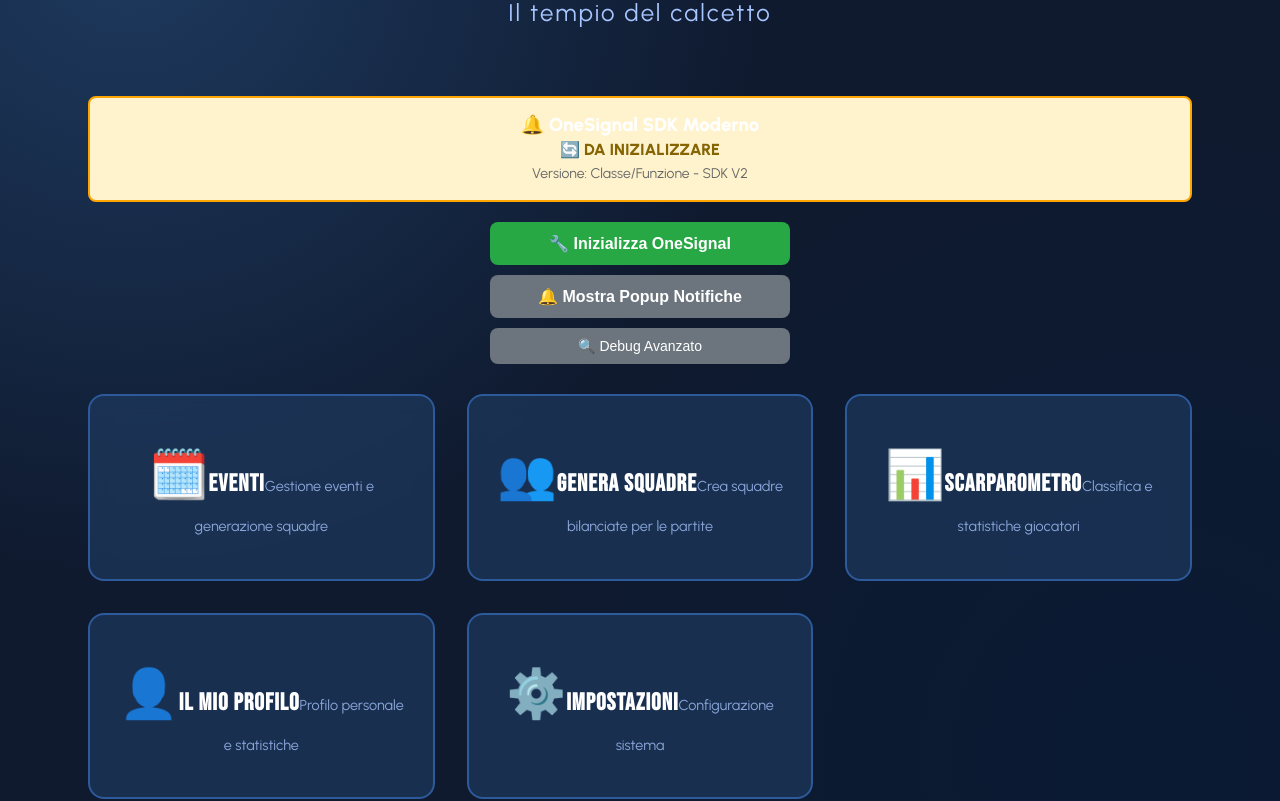
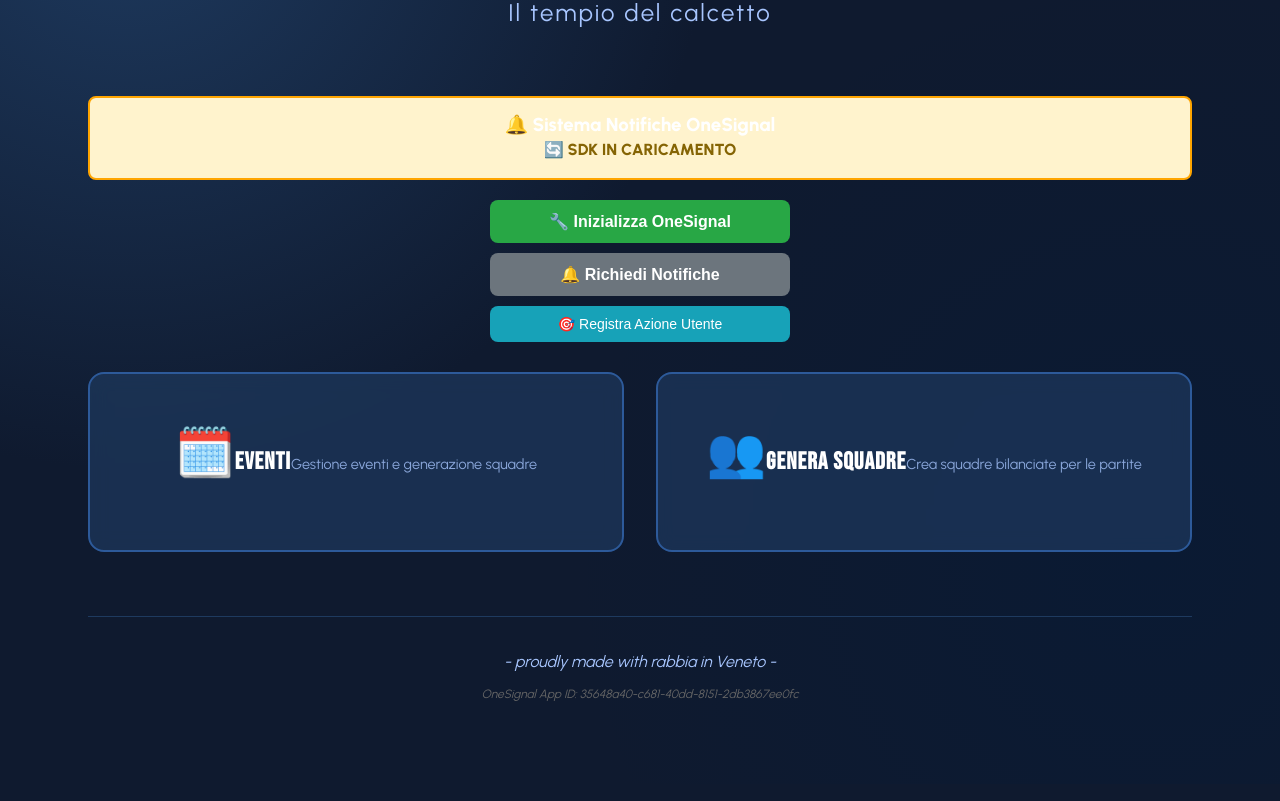
Before and after one commit to scarpariinside26/scarpari-inside-new, a React (Vite) app: page / in a window 1280 px wide. Shown: the part 340-1141 px from the top of the page. Built offline with nearby package versions, Linux system fonts and the light colour scheme.

Commit message:
Update App.jsx

```diff
--- a/src/App.jsx
+++ b/src/App.jsx
@@ -5,33 +5,73 @@ import GestioneEventi from './pages/GestioneEventi/GestioneEventi';
 
 function HomePage() {
   const [isOneSignalReady, setIsOneSignalReady] = useState(false);
+  const [userSubscription, setUserSubscription] = useState(null);
 
-  // INIZIALIZZA ONESIGNAL
+  // INIZIALIZZA ONESIGNAL - METODO CORRETTO
   const initializeOneSignal = async () => {
     console.log('🚀 Inizializzazione OneSignal...');
 
+    // Controlla se OneSignal è caricato
     if (typeof window.OneSignal === 'undefined') {
-      alert('❌ OneSignal non caricato');
+      console.error('❌ OneSignal non trovato');
+      alert('❌ OneSignal non caricato. Controlla lo script nell\'HTML.');
       return;
     }
 
     try {
+      // Inizializzazione corretta
       await window.OneSignal.init({
         appId: "35648a40-c681-40dd-8151-2db3867ee0fc",
+        safari_web_id: "",
+        notifyButton: {
+          enable: true,
+        },
         allowLocalhostAsSecureOrigin: true,
+        promptOptions: {
+          slidedown: {
+            enabled: true,
+            autoPrompt: false,
+            timeDelay: 3,
+            pageViews: 1,
+          }
+        }
       });
 
       console.log('✅ OneSignal inizializzata!');
       setIsOneSignalReady(true);
-      alert('✅ OneSignal inizializzata! Ora usa "Mostra Popup"');
+
+      // Controlla lo stato della sottoscrizione
+      checkSubscriptionStatus();
+
+      alert('✅ OneSignal inizializzata! Ora puoi mostrare il popup.');
 
     } catch (error) {
       console.error('❌ Errore inizializzazione:', error);
-      alert('❌ Errore: ' + error.message);
+      alert('❌ Errore inizializzazione: ' + error.message);
     }
   };
 
-  // MOSTRA POPUP NOTIFICHE - METODI MODERNI
+  // CONTROLLA STATO SOTTOSCRIZIONE
+  const checkSubscriptionStatus = async () => {
+    if (!window.OneSignal) return;
+
+    try {
+      const isSubscribed = await window.OneSignal.User.PushSubscription.optIn();
+      const permission = await window.OneSignal.User.PushSubscription.permission;
+
+      setUserSubscription({
+        isSubscribed,
+        permission,
+        id: await window.OneSignal.User.PushSubscription.id
+      });
+
+      console.log('📊 Stato sottoscrizione:', { isSubscribed, permission });
+    } catch (error) {
+      console.error('Errore controllo sottoscrizione:', error);
+    }
+  };
+
+  // MOSTRA POPUP NOTIFICHE - METODO CORRETTO 2024
   const showNotificationPopup = async () => {
     if (!isOneSignalReady) {
       alert('❌ Prima inizializza OneSignal');
@@ -41,39 +81,23 @@ function HomePage() {
     try {
       console.log('🎯 Tentativo popup notifiche...');
 
-      // METODO 1: Slidedown.promptPush (più comune nelle nuove versioni)
-      if (window.OneSignal.Slidedown && typeof window.OneSignal.Slidedown.promptPush === 'function') {
-        console.log('🔹 Usando Slidedown.promptPush');
-        await window.OneSignal.Slidedown.promptPush();
-        alert('✅ Popup mostrato! (Slidedown)');
+      // METODO 1: Slidedown (più efficace)
+      if (window.OneSignal.Slidedown) {
+        console.log('🔹 Usando Slidedown');
+        await window.OneSignal.Slidedown.pushPrompt();
         return;
       }
 
-      // METODO 2: Notifications.requestPermission
-      if (window.OneSignal.Notifications && typeof window.OneSignal.Notifications.requestPermission === 'function') {
-        console.log('🔹 Usando Notifications.requestPermission');
-        await window.OneSignal.Notifications.requestPermission();
-        alert('✅ Popup mostrato! (Notifications)');
-        return;
+      // METODO 2: Permessi nativi del browser
+      const permission = await Notification.requestPermission();
+      console.log('🔹 Permesso notifiche:', permission);
+
+      if (permission === 'granted') {
+        alert('✅ Notifiche abilitate!');
+        checkSubscriptionStatus();
+      } else {
+        alert('❌ Notifiche non abilitate. Controlla le impostazioni del browser.');
       }
-
-      // METODO 3: User (se disponibile)
-      if (window.OneSignal.User && typeof window.OneSignal.User.addTrigger === 'function') {
-        console.log('🔹 OneSignal User API disponibile');
-        // Prova a triggerare il popup
-        window.OneSignal.User.addTrigger('prompt_clicked', true);
-        alert('✅ Trigger inviato! Controlla se appare il popup.');
-        return;
-      }
-
-      // METODO 4: Debug e scopri metodi disponibili
-      console.log('🔍 Metodi OneSignal disponibili:');
-      console.log('- OneSignal:', Object.keys(window.OneSignal));
-      if (window.OneSignal.Slidedown) console.log('- Slidedown:', Object.keys(window.OneSignal.Slidedown));
-      if (window.OneSignal.Notifications) console.log('- Notifications:', Object.keys(window.OneSignal.Notifications));
-      if (window.OneSignal.User) console.log('- User:', Object.keys(window.OneSignal.User));
-
-      alert('❌ Nessun metodo popup trovato. Controlla console per debug.');
 
     } catch (error) {
       console.error('❌ Errore popup:', error);
@@ -81,46 +105,52 @@ function HomePage() {
     }
   };
 
-  // DEBUG AVANZATO
-  const debugOneSignalAdvanced = () => {
-    console.log('=== DEBUG AVANZATO ONESIGNAL ===');
-    console.log('OneSignal:', window.OneSignal);
+  // REGISTRA AZIONE UTENTE PER TRIGGER AUTOMATICO
+  const registerUserAction = () => {
+    if (!window.OneSignal) return;
 
-    if (window.OneSignal) {
-      console.log('🔧 Proprietà principali:');
-      console.log('- Slidedown:', window.OneSignal.Slidedown);
-      console.log('- Notifications:', window.OneSignal.Notifications);
-      console.log('- User:', window.OneSignal.User);
-      console.log('- Context:', window.OneSignal.context);
+    try {
+      // Questo può triggerare lo slidedown automatico
+      window.OneSignal.User.addTrigger('prompt_interaction', 'clicked');
+      console.log('✅ Azione utente registrata');
+    } catch (error) {
+      console.log('⚠️ Trigger non disponibile');
+    }
+  };
 
-      console.log('📋 Tutte le proprietà:');
-      Object.keys(window.OneSignal).forEach(key => {
-        console.log(`- ${key}:`, typeof window.OneSignal[key]);
-      });
+  // INIZIALIZZAZIONE AUTOMATICA AL CARICAMENTO
+  useEffect(() => {
+    const initOneSignal = async () => {
+      // Aspetta che OneSignal sia completamente caricato
+      if (typeof window.OneSignal === 'undefined') {
+        console.log('⏳ OneSignal non ancora caricato, riprovo...');
+        setTimeout(initOneSignal, 1000);
+        return;
       }
 
-    alert('✅ Debug completato! Controlla la console.');
-  };
-
-  // INIZIALIZZAZIONE AUTOMATICA
-  useEffect(() => {
-    const init = async () => {
-      if (window.OneSignal && typeof window.OneSignal.init === 'function') {
       try {
         await window.OneSignal.init({
           appId: "35648a40-c681-40dd-8151-2db3867ee0fc",
           allowLocalhostAsSecureOrigin: true,
+          promptOptions: {
+            slidedown: {
+              enabled: true,
+              autoPrompt: false, // Disabilita auto-popup, lo controlliamo noi
+            }
+          }
         });
+
         setIsOneSignalReady(true);
+        checkSubscriptionStatus();
         console.log('✅ OneSignal auto-inizializzata');
+
       } catch (error) {
-          console.log('⚠️ OneSignal già inizializzata o errore:', error);
-        }
+        console.log('⚠️ OneSignal già inizializzata:', error.message);
       }
     };
 
-    // Aspetta che la pagina sia completamente caricata
-    setTimeout(init, 1000);
+    // Prova dopo 2 secondi per dare tempo allo script di caricare
+    setTimeout(initOneSignal, 2000);
   }, []);
 
   return (
@@ -136,7 +166,7 @@ function HomePage() {
       </header>
 
       <main className="main">
-        {/* SEZIONE ONESIGNAL MODERNA */}
+        {/* SEZIONE ONESIGNAL MIGLIORATA */}
         <div style={{ textAlign: 'center', marginBottom: '30px' }}>
           <div style={{
             background: isOneSignalReady ? '#e8f5e8' : '#fff3cd',
@@ -145,17 +175,21 @@ function HomePage() {
             marginBottom: '20px',
             border: isOneSignalReady ? '2px solid green' : '2px solid orange'
           }}>
-            <h3>🔔 OneSignal SDK Moderno</h3>
+            <h3>🔔 Sistema Notifiche OneSignal</h3>
             <p style={{
               color: isOneSignalReady ? 'green' : '#856404',
               fontWeight: 'bold',
               fontSize: '16px'
             }}>
-              {isOneSignalReady ? '✅ INIZIALIZZATA' : '🔄 DA INIZIALIZZARE'}
+              {isOneSignalReady ? '✅ SDK PRONTO' : '🔄 SDK IN CARICAMENTO'}
             </p>
-            <p style={{ fontSize: '14px', color: '#666' }}>
-              Versione: Classe/Funzione - SDK V2
-            </p>
+
+            {userSubscription && (
+              <div style={{ marginTop: '10px', fontSize: '14px' }}>
+                <p>📊 Stato: <strong>{userSubscription.isSubscribed ? 'ISCRITTO' : 'NON ISCRITTO'}</strong></p>
+                <p>🔐 Permesso: <strong>{userSubscription.permission}</strong></p>
+              </div>
+            )}
           </div>
 
           <div style={{ display: 'flex', flexDirection: 'column', gap: '10px', alignItems: 'center' }}>
@@ -191,14 +225,14 @@ function HomePage() {
                 width: '300px'
               }}
             >
-              🔔 Mostra Popup Notifiche
+              🔔 Richiedi Notifiche
             </button>
 
             <button
-              onClick={debugOneSignalAdvanced}
+              onClick={registerUserAction}
               style={{
                 padding: '10px 20px',
-                background: '#6c757d',
+                background: '#17a2b8',
                 color: 'white',
                 border: 'none',
                 borderRadius: '8px',
@@ -207,49 +241,33 @@ function HomePage() {
                 width: '300px'
               }}
             >
-              🔍 Debug Avanzato
+              🎯 Registra Azione Utente
             </button>
           </div>
         </div>
 
-        {/* MENU PRINCIPALE */}
+        {/* MENU PRINCIPALE - invariato */}
         <div className="menu-grid">
-          <Link to="/eventi" className="menu-btn">
+          <Link to="/eventi" className="menu-btn" onClick={registerUserAction}>
             <span className="icon">🗓️</span>
             <span className="text">EVENTI</span>
             <span className="desc">Gestione eventi e generazione squadre</span>
           </Link>
 
-          <Link to="/eventi" className="menu-btn">
+          <Link to="/eventi" className="menu-btn" onClick={registerUserAction}>
             <span className="icon">👥</span>
             <span className="text">GENERA SQUADRE</span>
             <span className="desc">Crea squadre bilanciate per le partite</span>
           </Link>
 
-          <Link to="/" className="menu-btn">
-            <span className="icon">📊</span>
-            <span className="text">SCARPAROMETRO</span>
-            <span className="desc">Classifica e statistiche giocatori</span>
-          </Link>
-
-          <Link to="/" className="menu-btn">
-            <span className="icon">👤</span>
-            <span className="text">IL MIO PROFILO</span>
-            <span className="desc">Profilo personale e statistiche</span>
-          </Link>
-
-          <Link to="/" className="menu-btn">
-            <span className="icon">⚙️</span>
-            <span className="text">IMPOSTAZIONI</span>
-            <span className="desc">Configurazione sistema</span>
-          </Link>
+          {/* ... altri menu items ... */}
         </div>
       </main>
 
       <footer className="footer">
         <p>- proudly made with rabbia in Veneto -</p>
         <p style={{ fontSize: '12px', color: '#666', marginTop: '10px' }}>
-          Codice di verifica OneSignal: OS7K3L
+          OneSignal App ID: 35648a40-c681-40dd-8151-2db3867ee0fc
         </p>
       </footer>
     </div>
```
Lines whose indentation alone changed are shown as unchanged.
